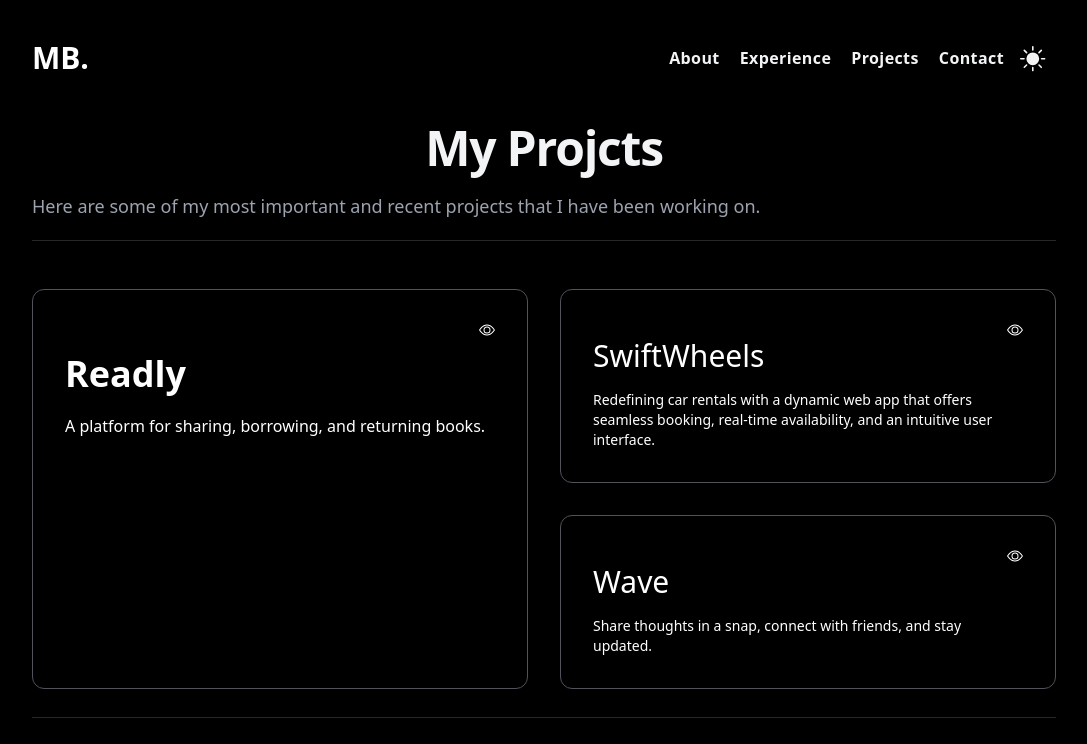
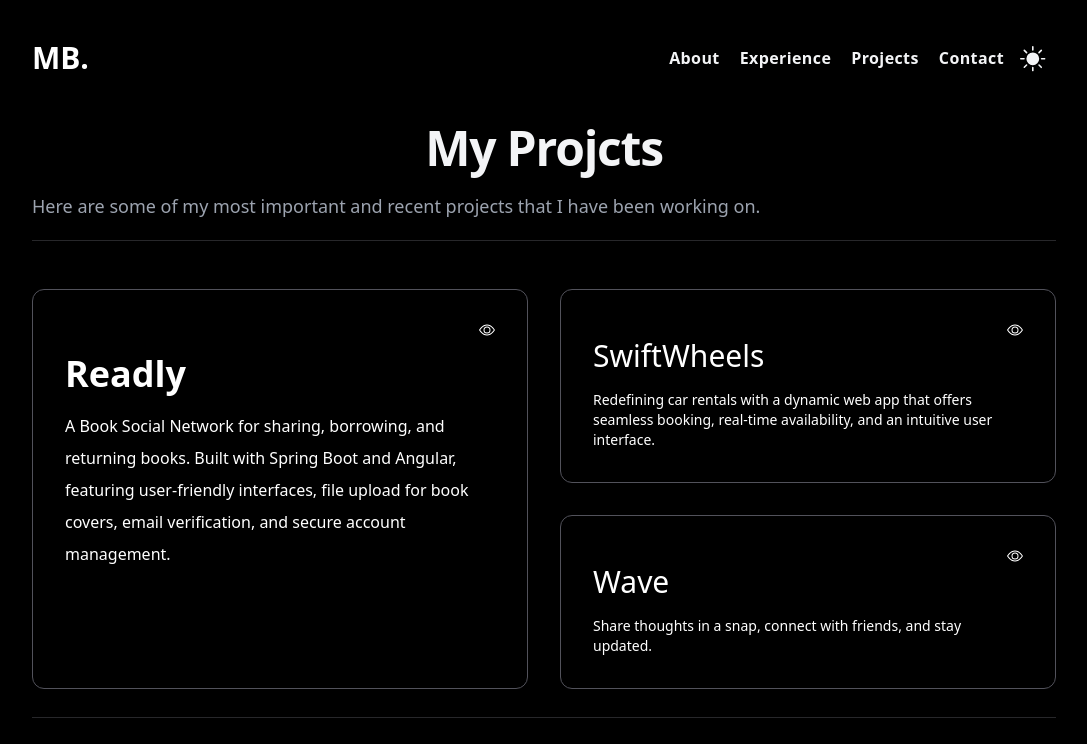
Before and after one commit to MohamedBoukthir/MyPortfolio, a Next.js app: page /projects in a window 1280 px wide. Shown: the top 744 px of the page, without its empty margins (96-1183 px from the left). Built offline with nearby package versions, Linux system fonts and the light colour scheme.

Commit message:
refactor: Update Readly project brief and description

```diff
--- a/constants/projects.ts
+++ b/constants/projects.ts
@@ -11,9 +11,9 @@ export const projects: Project[] = [
   {
     slug: "readly",
     title: "Readly",
-    brief: "A platform for sharing, borrowing, and returning books.",
+    brief: "A Book Social Network for sharing, borrowing, and returning books. Built with Spring Boot and Angular, featuring user-friendly interfaces, file upload for book covers, email verification, and secure account management.",
     description:
-      "A Book Social Network for sharing, borrowing, and returning books. Built with Spring Boot and Angular, featuring user-friendly interfaces, file upload for book covers, email verification, and secure account management.",
+      "A platform for sharing, borrowing, and returning books.",
     image: Readly,
     stack: [
       "Java",
```
